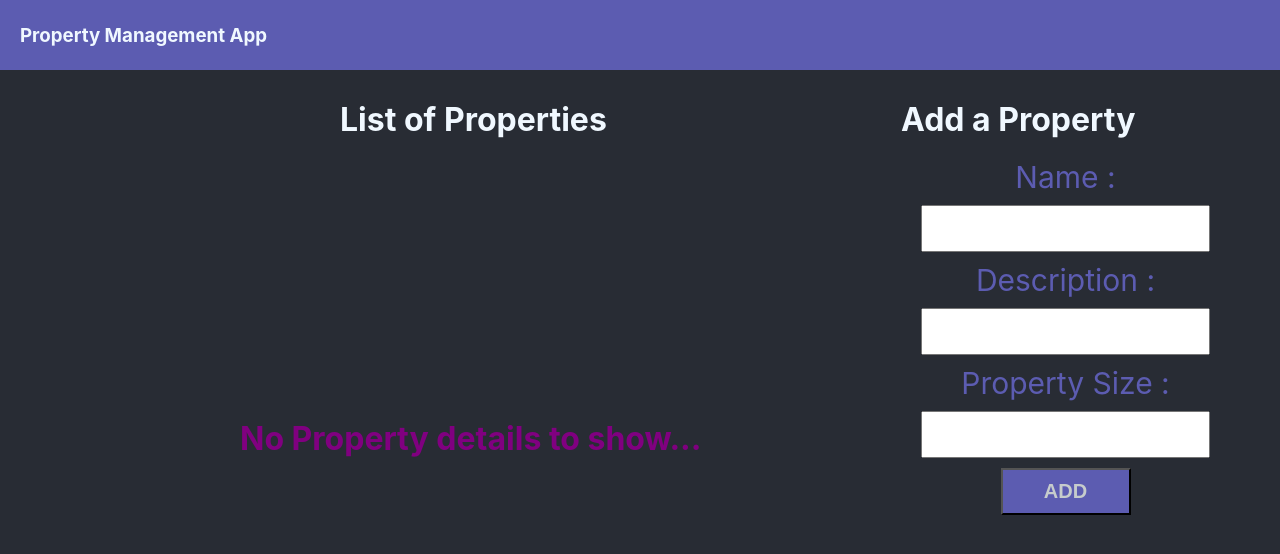
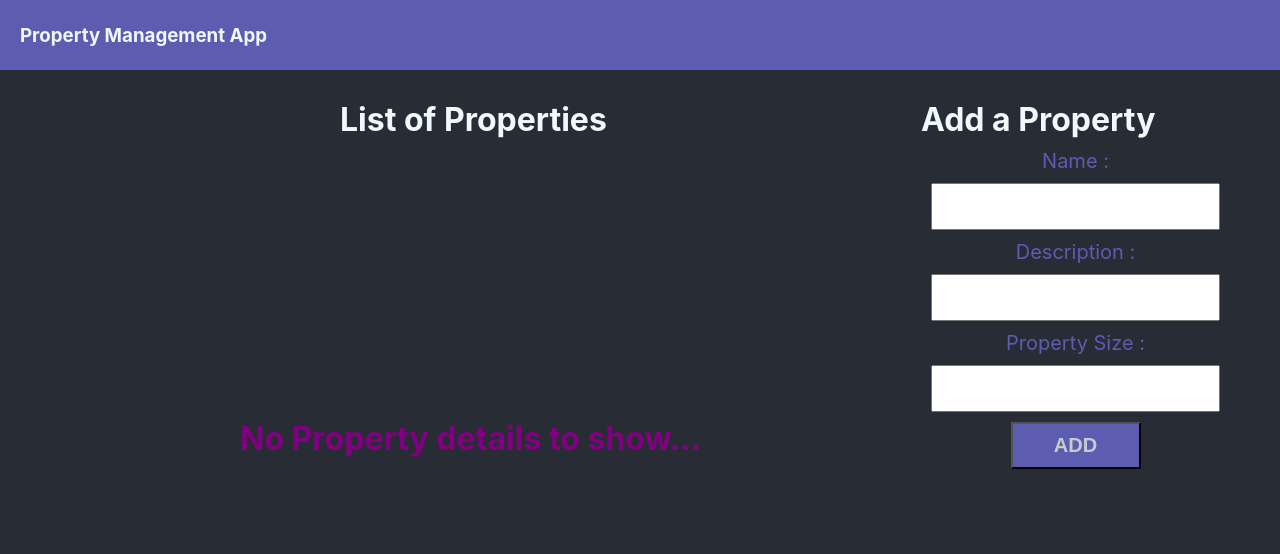
Before and after one commit to thiszsachin/property-list-app, a React (Create React App) app: page / in a window 1280 px wide. Shown: the top 554 px of the page. Built offline with nearby package versions, Linux system fonts and the light colour scheme.

Commit message:
reduced text size

```diff
--- a/src/components/AddProperty/AddProperty.css
+++ b/src/components/AddProperty/AddProperty.css
@@ -8,10 +8,10 @@
   display: flex;
   flex-direction: column;
   align-items: center;
-  padding: 20px;
+  padding: 10px;
 }
 label {
-  font-size: 30px;
+  font-size: 20px;
   color: rgb(92, 92, 177);
 }
 input {
--- a/src/components/PropertiesList/PropertyList.css
+++ b/src/components/PropertiesList/PropertyList.css
@@ -15,7 +15,7 @@ td {
   margin: 10px;
   color: blueviolet;
   text-align: center;
-  width: 200px;
+  width: 150px;
   padding: 5px 0;
 }
 td {
```
